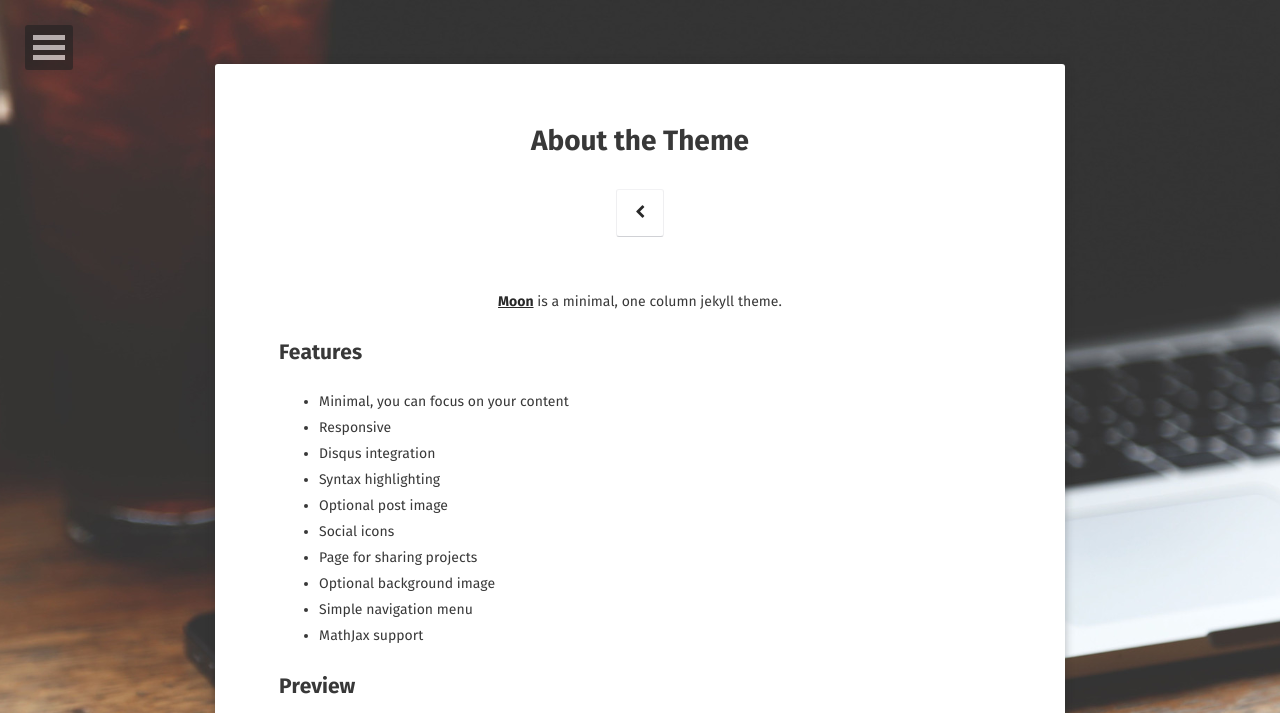
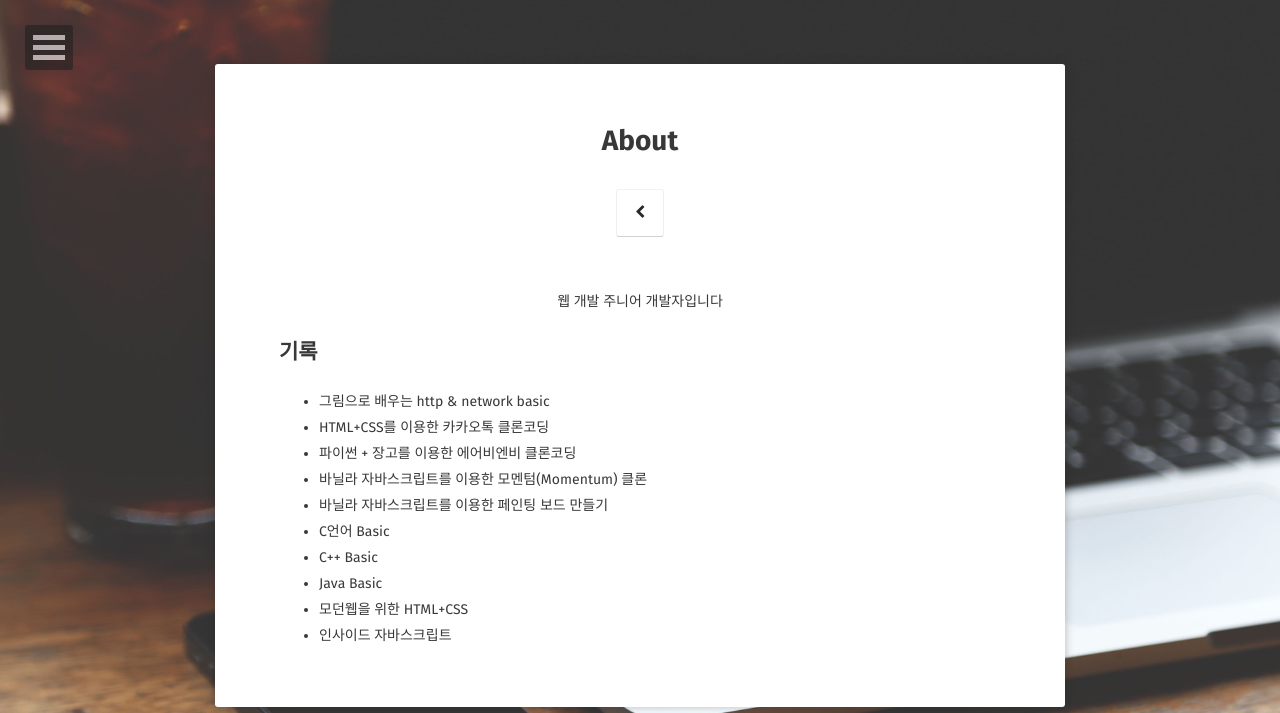
Before and after one commit to HyungMinKang/HyungMinKang.github.io, a Jekyll site: the page built from about/index.md, in a window 1280 px wide. Shown: the top 713 px of the page. Built offline with Jekyll 4.4.1, drawn with Linux system fonts in a browser that asks for light colours; some web fonts are replaced; some of the changed text lies outside the part shown; grey boxes are pictures that could not be loaded.

Commit message:
first post

```diff
--- a/_config.yml
+++ b/_config.yml
@@ -40,7 +40,7 @@ disqus_shortname: taylantatli
 #email:
 twitter: username
 facebook: username
-github-url: username
+github-url: https://github.com/HyungMinKang
 #stackoverflow:     123456/username   from a "http://stackoverflow.com/users/123456/username" link
 #linkedin:          username
 #xing:              username
--- a/about/index.md
+++ b/about/index.md
@@ -1,37 +1,22 @@
 ---
 layout: page
-title: About the Theme
+title: About
 tags: [about, Jekyll, theme, moon]
-date: 2016-03-21
+date: 2020-05-01
 comments: false
 ---
 
-<center><a href="http://taylantatli.github.io/Moon"><b>Moon</b></a> is a minimal, one column jekyll theme.</center>
+<center>웹 개발 주니어 개발자입니다</center>
 
-## Features
-* Minimal, you can focus on your content
-* Responsive
-* Disqus integration
-* Syntax highlighting
-* Optional post image
-* Social icons
-* Page for sharing projects
-* Optional background image
-* Simple navigation menu
-* MathJax support
+## 기록
 
-## Preview
-
-{% capture images %}
-    https://cloud.githubusercontent.com/assets/754514/14509720/61c61058-01d6-11e6-93ab-0918515ecd56.png
-    https://cloud.githubusercontent.com/assets/754514/14509716/61ac6c8e-01d6-11e6-879f-8308883de790.png
-{% endcapture %}
-{% include gallery images=images caption="Screenshots of Moon Theme" cols=2 %}
-
-See a [live version of Moon](http://taylantatli.github.io/Moon) hosted on GitHub.
-
-## Getting Started
-
-To learn how to install and use this theme check out the [Setup Guide](http://taylantatli.me/Moon/moon-theme/) for more information.
-
-[Install Moon](https://github.com/TaylanTatli/Moon){: .btn}
+-   그림으로 배우는 http & network basic
+-   HTML+CSS를 이용한 카카오톡 클론코딩
+-   파이썬 + 장고를 이용한 에어비엔비 클론코딩
+-   바닐라 자바스크립트를 이용한 모멘텀(Momentum) 클론
+-   바닐라 자바스크립트를 이용한 페인팅 보드 만들기
+-   C언어 Basic
+-   C++ Basic
+-   Java Basic
+-   모던웹을 위한 HTML+CSS
+-   인사이드 자바스크립트
```
Also changed, not shown: _posts/2012-05-22-readability-post.md (deleted, +0 -45 lines), _posts/2020-05-01-kakao.md (added, +21 -0 lines).
